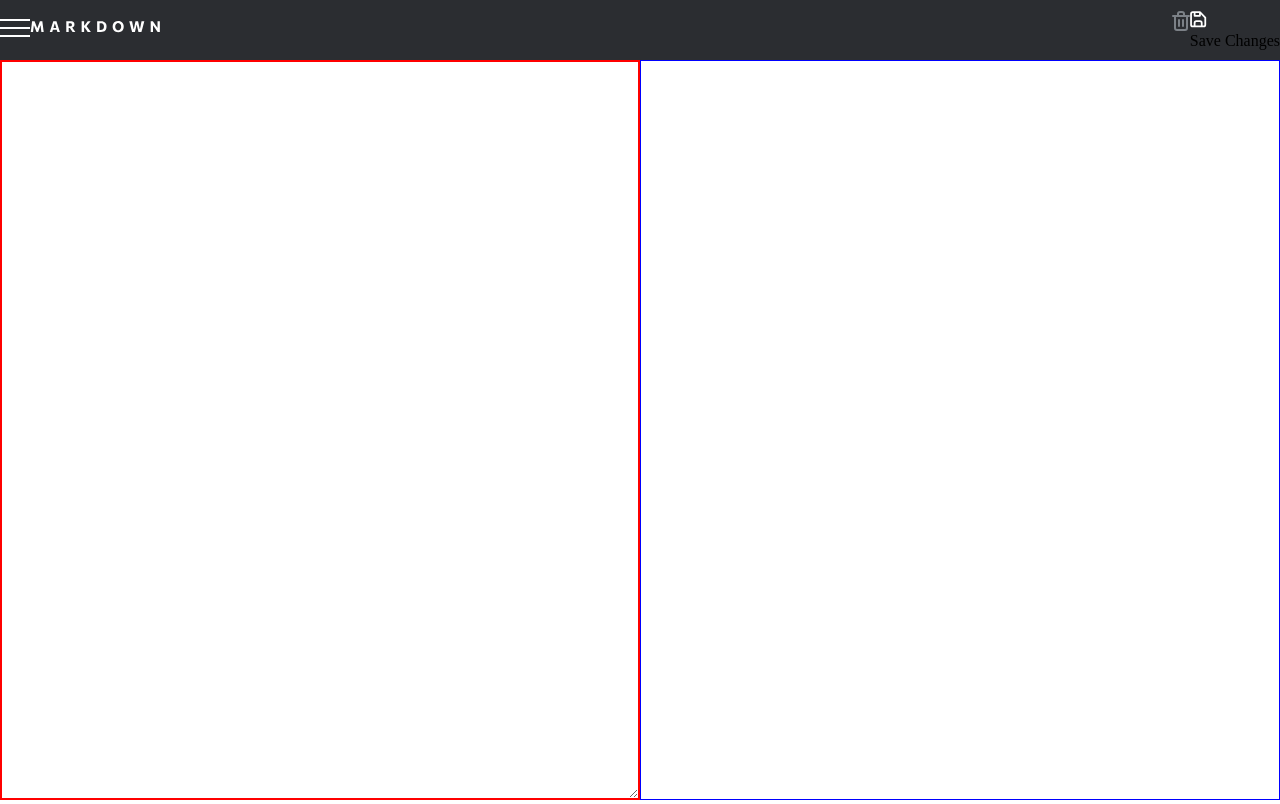
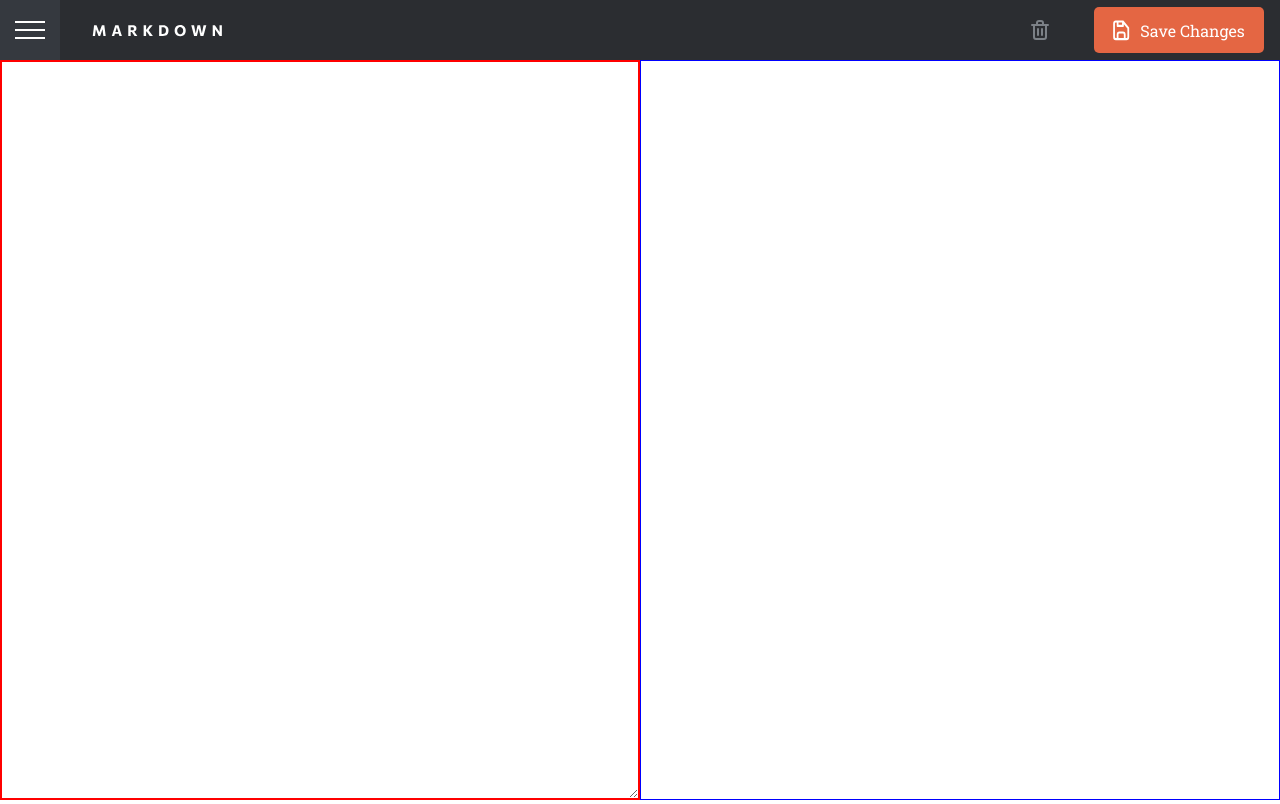
Before and after one commit to sharonBenish/markdown-editor, a Vue app: page / in a window 1280 px wide. Built offline with nearby package versions, Linux system fonts and the light colour scheme.

Commit message:
updated sidebar styles

```diff
--- a/src/App.vue
+++ b/src/App.vue
@@ -9,7 +9,7 @@
           <button>+ New Document</button>
           <div class="document_list">
             <div>
-              <span class="document_date">April 5, 20200</span>
+              <span class="document_date">April 5, 2022</span>
               <span class="document_name">README</span>
             </div>
           </div>
@@ -64,6 +64,7 @@ export default {
 </script>
 
 <style>
+@import url('https://fonts.googleapis.com/css2?family=Roboto+Slab:wght@100;200;300;400;500;600;700;800;900&display=swap');
 :root{
 
     --color-100: #fff;
@@ -80,13 +81,14 @@ export default {
     --accent-light: #f39765;
     --font-primary: "Roboto",sans-serif;
     --font-secondary: "Roboto Slab",monospace;
-    --sidebar-transition: 0.3s cubic-bezier(0.165,0.84,0.44,1);
+    --sidebar-transition: 0.5s cubic-bezier(0.165,0.84,0.44,1);
 }
 
 *{
   padding:0;
   margin:0;
-  box-sizing:border-box
+  box-sizing:border-box;
+  font-family: 'Roboto Slab', serif;
 }
 
 #page{
@@ -95,7 +97,8 @@ export default {
 }
 
 .main{
-  position:relative
+  position:relative;
+  transition: var(--sidebar-transition)
 }
 
 nav{
@@ -108,14 +111,55 @@ nav{
 
 nav > div {
   display:flex;
+  align-items: center;
+  gap:2rem;
 }
 
 .logo.desktop{
   display:none;
 }
 
+.right_side_nav{
+  margin:0 1rem
+}
+
+.delete{
+  height:45px;
+  width:45px;
+  display: flex;
+  justify-content: center;
+  align-items: center;
+  border-radius:50%;
+}
+
+.delete:hover{
+  background:var(--color-900)
+}
+
+.save{
+  background: var(--accent);
+  color:var(--color-100);
+  padding:0.8rem 1.2rem;
+  border-radius: 5px;
+  display:flex;
+  gap:10px;
+}
+
+.save:hover{
+  background: var(--accent-light);
+}
+
 .save>span{
   display:none;
+}
+
+.sidebar_toggle{
+  background: var(--color-700);
+  height:60px;
+  width:60px;
+  display:flex;
+  justify-content: center;
+  align-items: center;
 }
 
 .editor_tabs{
@@ -128,12 +172,14 @@ nav > div {
 
 .sidebar{
   background:var(--color-900);
+  padding:1rem 1.5rem;
   position:absolute;
   top:0;
   left:0;
   bottom:0;
-  width:250px;
-  transform:translateX(-250px)
+  width:270px;
+  transform:translateX(-270px);
+  transition:var(--sidebar-transition);
 }
 
 .sidebar.open{
@@ -141,16 +187,79 @@ nav > div {
 }
 
 .sidebar.open + .main{
-  transform: translateX(250px);
+  transform: translateX(270px);
 }
 
+.logo.mobile{
+  padding:1rem 0;
+}
+
+.documents h3{
+  color: var(--color-500);
+  font-weight: 500;
+  font-size:14px;
+  letter-spacing: 2px;
+  margin-bottom:1rem;
+}
+
+.documents button {
+  color:var(--color-100);
+  background-color: var(--accent);
+  border:none;
+  border-radius:5px;
+  width:100%;
+  padding:1rem;
+}
+
+.documents button:hover{
+  background: var(--accent-light);
+}
+
+.document_list{
+  padding:1.2rem 0;
+}
+
+.document_list > div{
+  display:flex;
+  flex-direction: column;
+  width:100%;
+  padding:1rem;
+  border:1px solid gray;
+  align-items:center
+}
+
+.document_date{
+  color: var(--color-500);
+  font-size: 13px;
+  font-weight: 300;
+  line-height: 15px;
+}
+
+.document_name{
+  color:var(--color-100);
+  font-size: 15px;
+    font-weight: 400;
+    line-height: 18px;
+    max-height: 18px;
+    word-break: break-all;
+}
 @media (min-width: 1024px){
   .logo.desktop{
     display:block;
   }
 
+  .logo.mobile{
+    display:none;
+  }
+
+  .documents h3{
+    font-size:0.9rem;
+    padding:1rem 0;
+  }
+
   .save>span{
     display:block
   }
+
 }
 </style>
```
